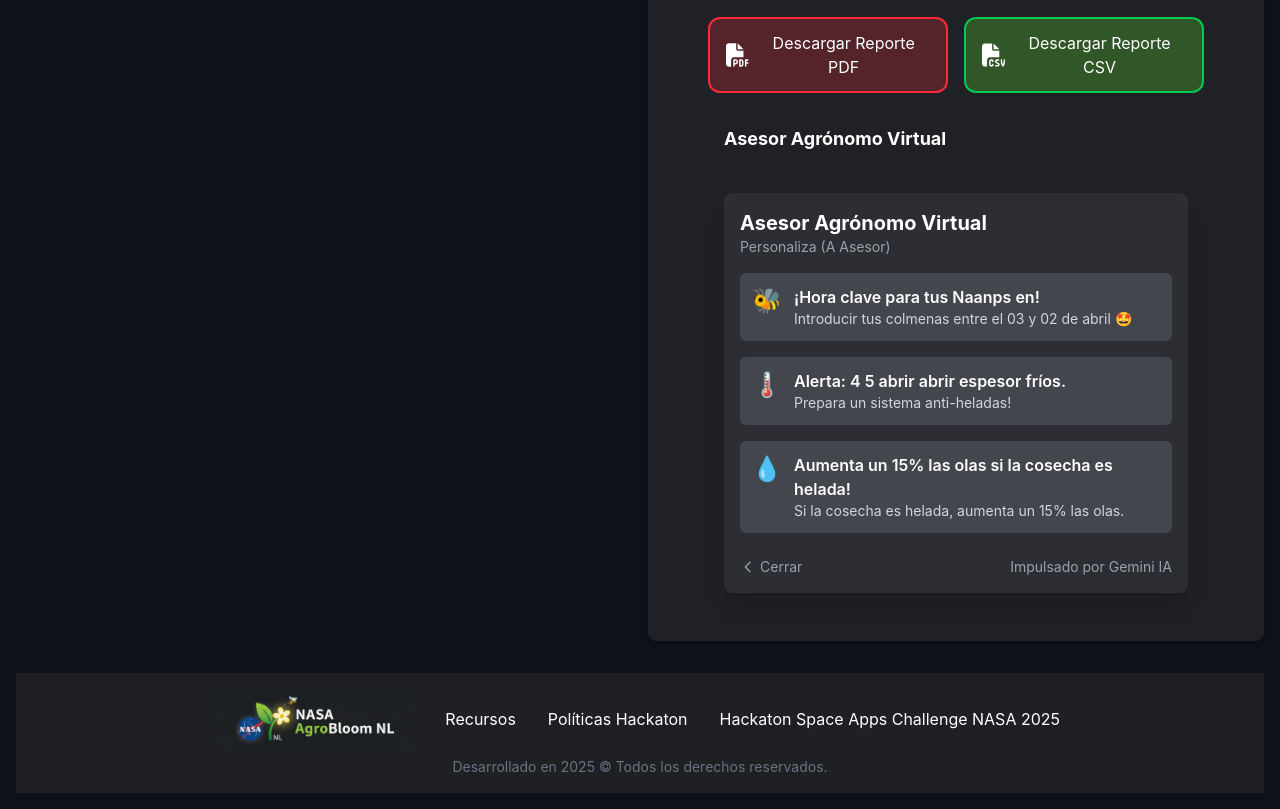
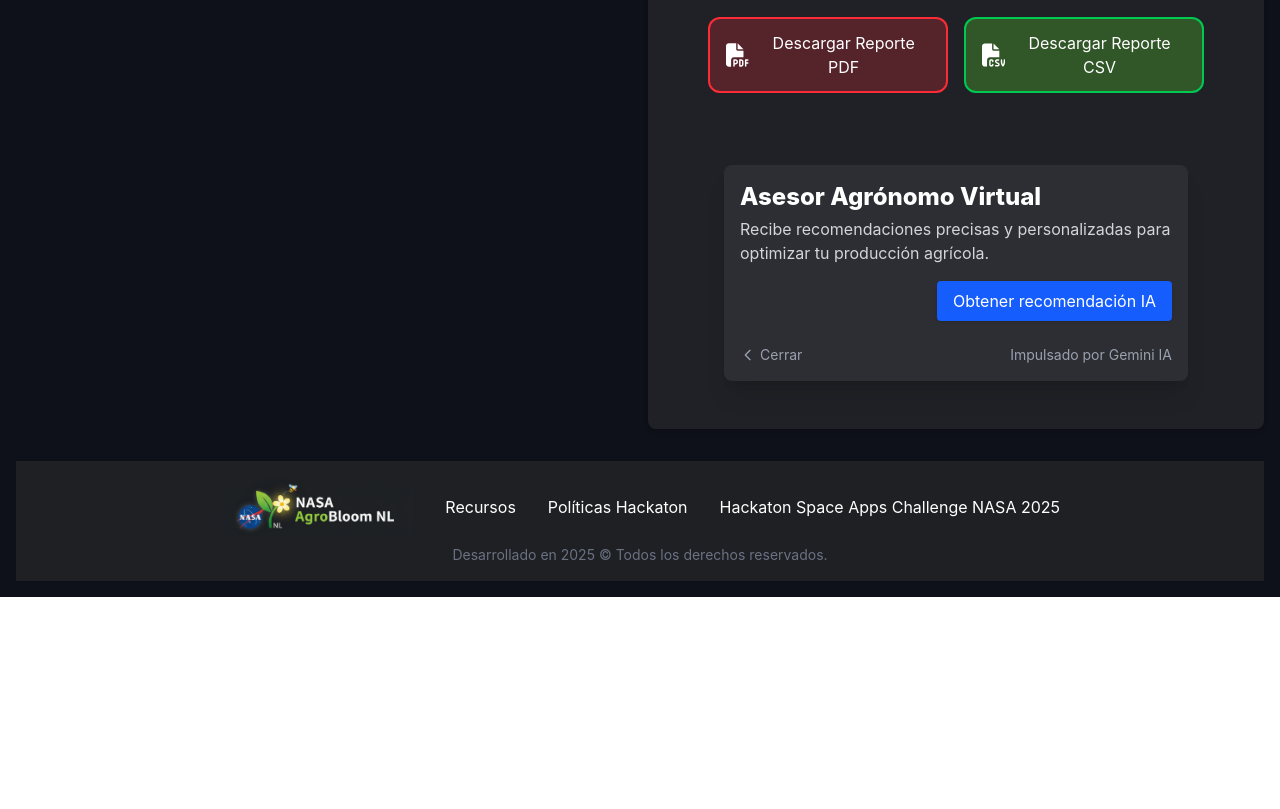
Before and after one commit to danny-ale/Hackaton-NASA, a React (Vite) app in the folder frontend/: page / in a window 1280 px wide. Shown: the part 1040-1849 px from the top of the page. After the commit the page ends 1637 px from the top, so only its background shows below. Built offline with nearby package versions, Linux system fonts and the light colour scheme.

Commit message:
implementacion con gemini

```diff
--- a/frontend/src/components/ChatBox.jsx
+++ b/frontend/src/components/ChatBox.jsx
@@ -1,30 +1,97 @@
-import React from 'react';
+import React, { useState } from 'react';
 
-const messages = [
-  {
-    icon: '🐝',
-    title: '¡Hora clave para tus Naanps en!',
-    text: 'Introducir tus colmenas entre el 03 y 02 de abril 🤩',
-  },
-  {
-    icon: '🌡️',
-    title: 'Alerta: 4 5 abrir abrir espesor fríos.',
-    text: 'Prepara un sistema anti-heladas!',
-  },
-  {
-    icon: '💧',
-    title: 'Aumenta un 15% las olas si la cosecha es helada!',
-    text: 'Si la cosecha es helada, aumenta un 15% las olas.',
-  },
-];
+
+
+
+
+import testGeoJSON from '../data/testGeoJSON.json';
 
 const ChatBox = () => {
+  const [messages, setMessages] = useState([]);
+  const [loading, setLoading] = useState(false);
+  const [error, setError] = useState(null);
+
+  // Función para pedir recomendación al backend usando testGeoJSON
+  const handleGetRecommendation = async () => {
+    setLoading(true);
+    setError(null);
+    try {
+      const response = await fetch('http://localhost:5000/api/get_recommendation', {
+        method: 'POST',
+        headers: { 'Content-Type': 'application/json' },
+        body: JSON.stringify({ geoData: testGeoJSON })
+      });
+      const data = await response.json();
+      if (data && data.recommendations) {
+        // Si el backend ya parseó, pero el campo text viene con varias recomendaciones juntas, dividirlas
+        const recs = data.recommendations;
+        if (
+          recs.length === 1 &&
+          recs[0].text &&
+          /([\u{1F300}-\u{1FAFF}\u2600-\u26FF\u2700-\u27BF])\s*\*\*(.*?)\*\*:?/u.test(recs[0].text)
+        ) {
+          // Parsear el string en varias recomendaciones
+          const regex = /([\u{1F300}-\u{1FAFF}\u2600-\u26FF\u2700-\u27BF])\s*\*\*(.*?)\*\*:?\s*([^\u{1F300}-\u{1FAFF}\u2600-\u26FF\u2700-\u27BF]*)/gu;
+          let match;
+          const parsed = [];
+          while ((match = regex.exec(recs[0].text)) !== null) {
+            parsed.push({
+              icon: match[1],
+              title: match[2],
+              text: match[3].replace(/\*\*/g, '').trim()
+            });
+          }
+          setMessages(parsed.length ? parsed : recs);
+        } else {
+          setMessages(recs);
+        }
+      } else if (data && data.recommendation) {
+        // Si el backend manda un solo string, parsear aquí por emojis y negritas
+        const text = data.recommendation;
+        const regex = /([\u{1F300}-\u{1FAFF}\u2600-\u26FF\u2700-\u27BF])\s*\*\*(.*?)\*\*:?\s*([^\u{1F300}-\u{1FAFF}\u2600-\u26FF\u2700-\u27BF]*)/gu;
+        let match;
+        const parsed = [];
+        while ((match = regex.exec(text)) !== null) {
+          parsed.push({
+            icon: match[1],
+            title: match[2],
+            text: match[3].replace(/\*\*/g, '').trim()
+          });
+        }
+        setMessages(parsed.length ? parsed : [{ icon: '💡', title: 'Recomendación', text }]);
+      } else if (data && data.message) {
+        setMessages([{ icon: '🤖', title: 'Recomendación', text: data.message }]);
+      } else {
+        setMessages([{ icon: '❓', title: 'Sin respuesta', text: 'No se recibió una recomendación válida.' }]);
+      }
+    } catch (err) {
+      setError('Error al obtener recomendación.');
+    } finally {
+      setLoading(false);
+    }
+  };
+
   return (
     <div className="bg-[#2D2E33] text-white rounded-lg shadow-xl w-full mx-auto mt-10 p-4">
       {/* Encabezado */}
       <div className="mb-4">
-        <h2 className="text-xl font-bold">Asesor Agrónomo Virtual</h2>
-        <p className="text-sm text-gray-400">Personaliza (A Asesor)</p>
+        <h2 className="text-2xl font-extrabold flex items-center gap-2">
+          Asesor Agrónomo Virtual
+        </h2>
+        <p className="text text-gray-300 mt-1">
+          Recibe recomendaciones precisas y personalizadas para optimizar tu producción agrícola.
+        </p>
+      </div>
+
+      {/* Botón para obtener recomendación */}
+      <div className="mb-4 flex justify-end">
+        <button
+          onClick={handleGetRecommendation}
+          className="bg-blue-600 hover:bg-blue-700 text-white px-4 py-2 rounded shadow disabled:opacity-50"
+          disabled={loading}
+        >
+          {loading ? 'Obteniendo recomendación...' : 'Obtener recomendación IA'}
+        </button>
       </div>
 
       {/* Mensajes */}
@@ -33,16 +100,20 @@ const ChatBox = () => {
           <div key={index} className="flex items-start bg-[#44464d] p-3 rounded-md">
             <span className="text-2xl mr-3">{message.icon}</span>
             <div>
-              <p className="font-semibold">{message.title}</p>
+              <b className="font-semibold block">{message.title}</b>
               <p className="text-sm text-gray-300">{message.text}</p>
             </div>
           </div>
         ))}
+        {error && <div className="text-red-400">{error}</div>}
       </div>
 
       {/* Pie de página */}
       <div className="mt-6 flex justify-between items-center text-gray-400 text-sm">
-        <button className="flex items-center hover:text-white">
+        <button
+          className="flex items-center hover:text-white"
+          onClick={() => { if (messages.length > 0) setMessages([]); }}
+        >
           <svg xmlns="http://www.w3.org/2000/svg" className="h-4 w-4 mr-1 transform rotate-180" fill="none" viewBox="0 0 24 24" stroke="currentColor">
             <path strokeLinecap="round" strokeLinejoin="round" strokeWidth={2} d="M9 5l7 7-7 7" />
           </svg>
--- a/frontend/src/components/InfoPanel.jsx
+++ b/frontend/src/components/InfoPanel.jsx
@@ -34,7 +34,6 @@ const InfoPanel = () => {
         </button>
       </div>
       <div className="mt-4 p-4 rounded">
-        <h3 className="text-lg font-bold mb-2">Asesor Agrónomo Virtual</h3>
         <ChatBox />
       </div>
     </div>
```
Also changed, not shown: 1 other file (tests, documents, lock files or other folders).
